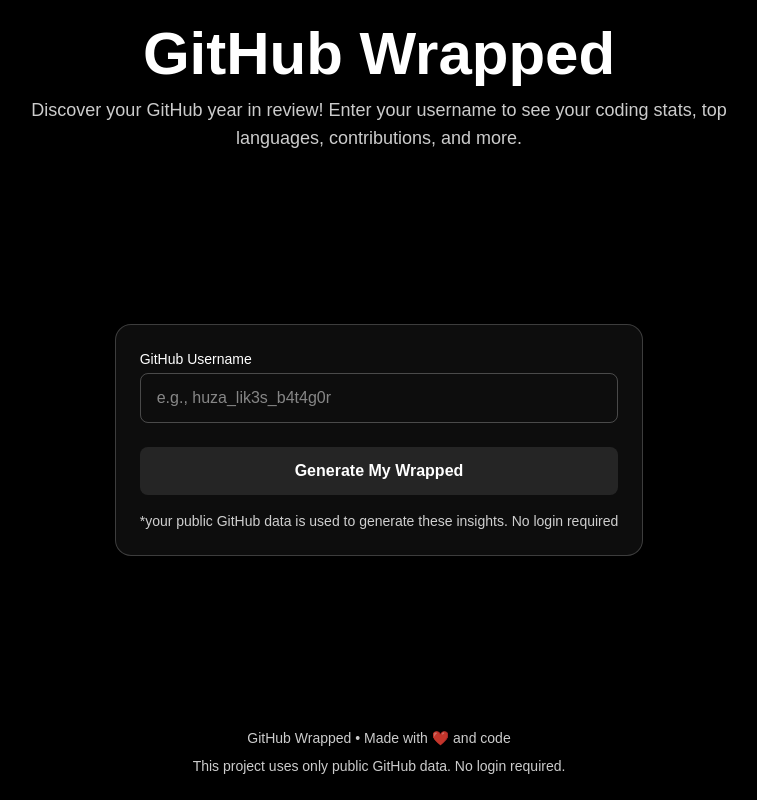
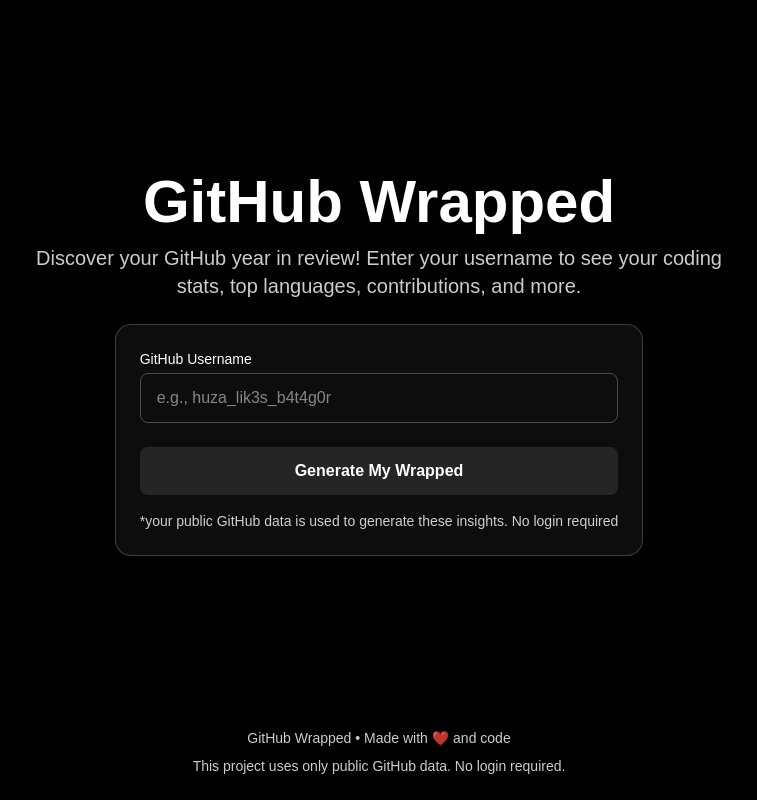
Before and after one commit to khuza08/ghwrapped, a Next.js app: page / in a window 1280 px wide. Shown: the whole page, without its empty margins (261-1018 px from the left). Built offline with nearby package versions, Linux system fonts and the light colour scheme.

Commit message:
adjust text sizing

```diff
--- a/src/app/page.tsx
+++ b/src/app/page.tsx
@@ -22,21 +22,9 @@
   return (
     <div className="min-h-screen flex flex-col bg-black text-white py-6 px-4 lg:px-8 xl:px-16">
       <div className="max-w-full mx-auto w-full grow flex flex-col">
+        {showWrapped ? (
+          <>
             <GitHubWrappedHeader />
-
-        {!showWrapped ? (
-          <div className="flex flex-col items-center justify-center grow">
-            <div className="w-full flex justify-center">
-              <UsernameForm
-                username={username}
-                error={error}
-                setUsername={setUsername}
-                setError={setError}
-                onSubmit={handleSubmit}
-              />
-            </div>
-          </div>
-        ) : (
             <div className="flex flex-col lg:flex-row gap-6 lg:gap-8">
               <div className="lg:w-1/4 xl:w-1/5 shrink-0">
                 <WrappedSidebar
@@ -49,6 +37,18 @@
                 <WrappedMainContent username={normalizeUsername(username)} />
               </div>
             </div>
+          </>
+        ) : (
+          <div className="flex flex-col items-center justify-center grow">
+            <GitHubWrappedHeader className="mb-0" />
+            <UsernameForm
+              username={username}
+              error={error}
+              setUsername={setUsername}
+              setError={setError}
+              onSubmit={handleSubmit}
+            />
+          </div>
         )}
       </div>
 
--- a/src/components/UI/GitHubWrappedHeader.tsx
+++ b/src/components/UI/GitHubWrappedHeader.tsx
@@ -1,20 +1,22 @@
-import React from 'react';
+import React from "react";
 
 interface GitHubWrappedHeaderProps {
   title?: string;
   subtitle?: string;
+  className?: string;
 }
 
 const GitHubWrappedHeader: React.FC<GitHubWrappedHeaderProps> = ({
-  title = 'GitHub Wrapped',
-  subtitle = 'Discover your GitHub year in review! Enter your username to see your coding stats, top languages, contributions, and more.'
+  title = "GitHub Wrapped",
+  subtitle = "Discover your GitHub year in review! Enter your username to see your coding stats, top languages, contributions, and more.",
+  className = "mb-6 md:mb-8 lg:mb-12",
 }) => {
   return (
-    <header className="text-center mb-6 md:mb-8 lg:mb-12 flex-shrink-0">
-      <h1 className="text-2xl sm:text-3xl md:text-4xl lg:text-5xl xl:text-6xl font-extrabold text-white mb-2 sm:mb-3">
+    <header className={`text-center shrink-0 py-6 ${className}`}>
+      <h1 className="text-xl sm:text-2xl md:text-3xl lg:text-4xl xl:text-6xl font-extrabold text-white mb-2 sm:mb-3">
         <span className="text-white">{title}</span>
       </h1>
-      <p className="text-sm sm:text-base md:text-lg max-w-2xl lg:max-w-3xl mx-auto px-4 text-white/80">
+      <p className="text-xs sm:text-sm md:text-base lg:text-lg xl:text-xl max-w-2xl lg:max-w-3xl mx-auto px-4 text-white/80">
         {subtitle}
       </p>
     </header>
--- a/src/components/UI/WrappedMainContent.tsx
+++ b/src/components/UI/WrappedMainContent.tsx
@@ -9,7 +9,7 @@
   username,
 }) => {
   return (
-    <main className="bg-white/5 rounded-2xl p-4 sm:p-6 flex-grow">
+    <main className="bg-white/5 rounded-2xl p-4 sm:p-6 grow">
       <GitHubWrappedSlides username={username} />
     </main>
   );
```
Lines whose indentation alone changed are shown as unchanged.
